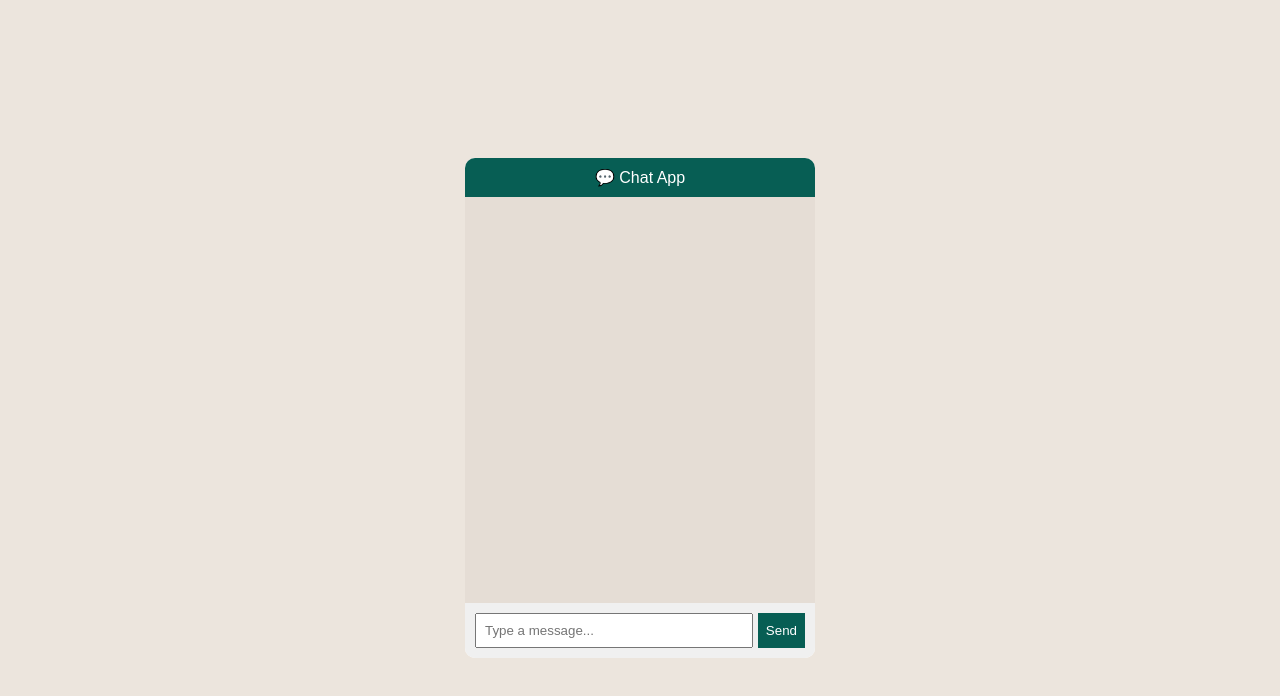
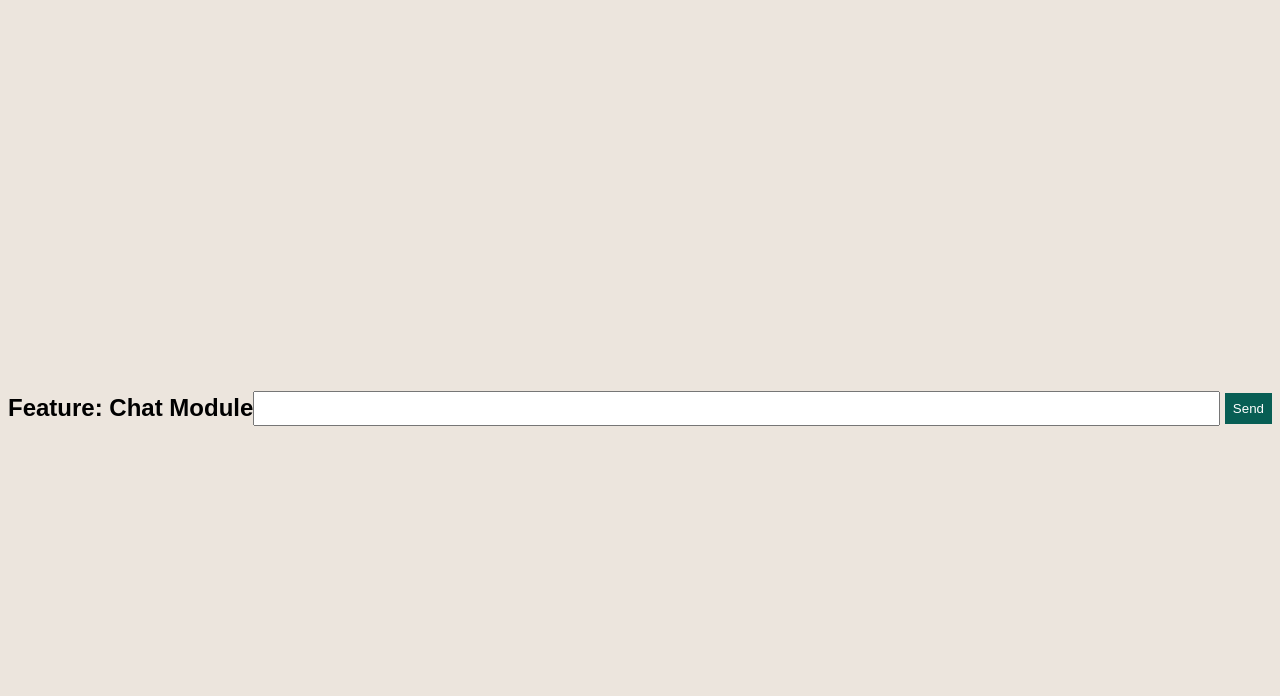
Before and after one commit to AMBIKAKAS/chat-app, a plain HTML site: page index.html in a window 1280 px wide. Drawn offline with Linux system fonts and the light colour scheme.

Commit message:
Feature: Added basic chat UI

```diff
--- a/index.html
+++ b/index.html
@@ -1,26 +1,17 @@
 <!DOCTYPE html>
-<html lang="en">
+<html>
 <head>
-  <meta charset="UTF-8">
-  <title>Chat App</title>
+  <title>Feature Chat UI</title>
   <link rel="stylesheet" href="style.css">
 </head>
 <body>
 
-<div class="chat-container">
+<h2>Feature: Chat Module</h2>
 
-  <div class="header">
-    💬 Chat App
-  </div>
+<div id="chatBox"></div>
 
-  <div class="chat-box" id="chatBox"></div>
-
-  <div class="input-area">
-    <input type="text" id="messageInput" placeholder="Type a message...">
-    <button onclick="sendMessage()">Send</button>
-  </div>
-
-</div>
+<input type="text" id="msg">
+<button onclick="sendMessage()">Send</button>
 
 <script src="script.js"></script>
 </body>
```
